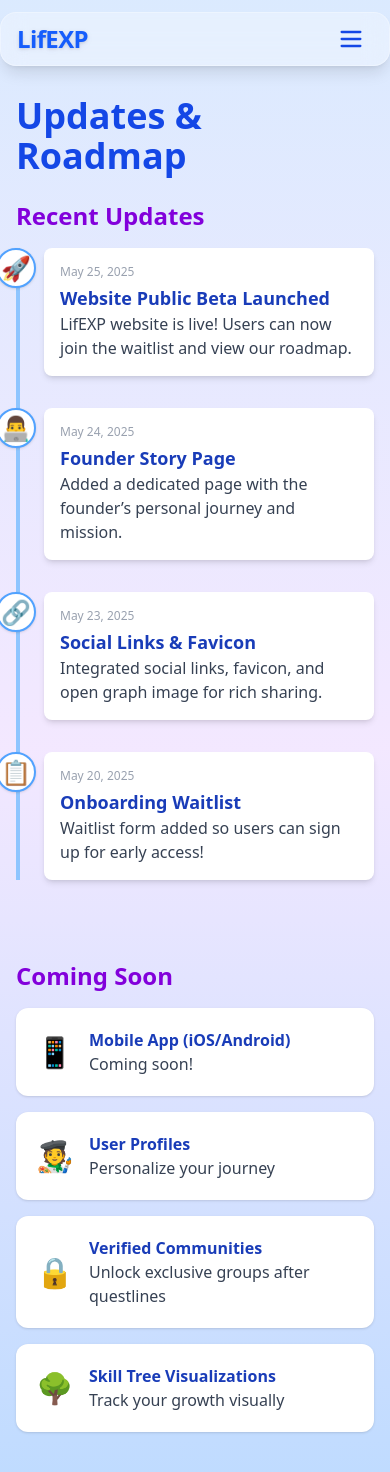
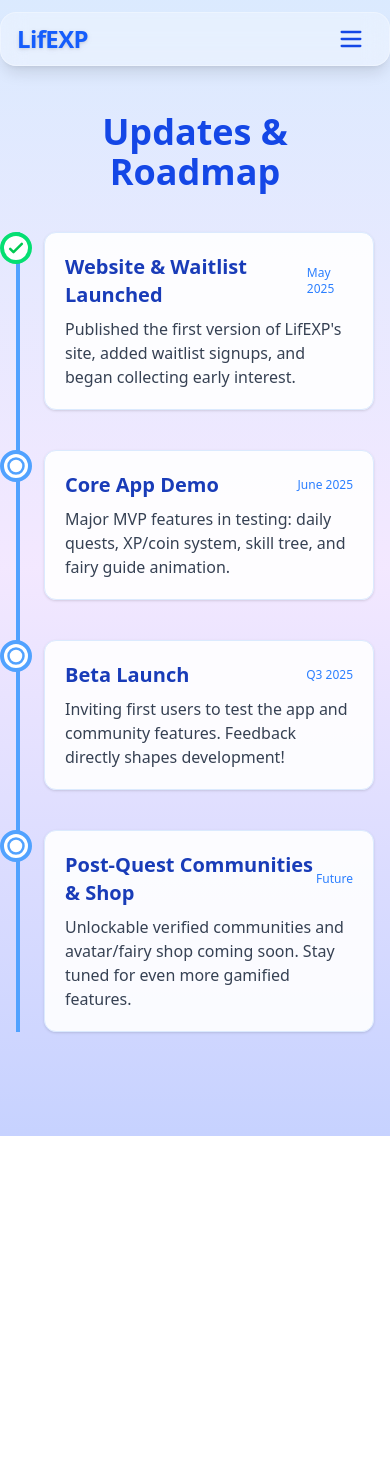
Before and after one commit to LifEXPAdmin/lifexp-website, a React (Vite) app: page /updates in a window 390 px wide. Shown: the top 1472 px of the page. After the commit the page ends 1136 px from the top, so only its background shows below. Built offline with nearby package versions, Linux system fonts and the light colour scheme.

Commit message:
Update UpdatesPage to new timeline & roadmap style

```diff
--- a/src/components/UpdatesPage.jsx
+++ b/src/components/UpdatesPage.jsx
@@ -1,74 +1,65 @@
 import React from "react";
 
+// Example updates (replace with your own milestones!)
 const updates = [
   {
-    date: "May 25, 2025",
-    title: "Website Public Beta Launched",
-    desc: "LifEXP website is live! Users can now join the waitlist and view our roadmap.",
-    emoji: "🚀",
+    date: "May 2025",
+    title: "Website & Waitlist Launched",
+    description: "Published the first version of LifEXP's site, added waitlist signups, and began collecting early interest.",
+    complete: true
   },
   {
-    date: "May 24, 2025",
-    title: "Founder Story Page",
-    desc: "Added a dedicated page with the founder’s personal journey and mission.",
-    emoji: "👨‍💻",
+    date: "June 2025",
+    title: "Core App Demo",
+    description: "Major MVP features in testing: daily quests, XP/coin system, skill tree, and fairy guide animation.",
+    complete: false
   },
   {
-    date: "May 23, 2025",
-    title: "Social Links & Favicon",
-    desc: "Integrated social links, favicon, and open graph image for rich sharing.",
-    emoji: "🔗",
+    date: "Q3 2025",
+    title: "Beta Launch",
+    description: "Inviting first users to test the app and community features. Feedback directly shapes development!",
+    complete: false
   },
   {
-    date: "May 20, 2025",
-    title: "Onboarding Waitlist",
-    desc: "Waitlist form added so users can sign up for early access!",
-    emoji: "📋",
-  },
-];
-
-const roadmap = [
-  { title: "Mobile App (iOS/Android)", desc: "Coming soon!", emoji: "📱" },
-  { title: "User Profiles", desc: "Personalize your journey", emoji: "🧑‍🎨" },
-  { title: "Verified Communities", desc: "Unlock exclusive groups after questlines", emoji: "🔒" },
-  { title: "Skill Tree Visualizations", desc: "Track your growth visually", emoji: "🌳" },
+    date: "Future",
+    title: "Post-Quest Communities & Shop",
+    description: "Unlockable verified communities and avatar/fairy shop coming soon. Stay tuned for even more gamified features.",
+    complete: false
+  }
 ];
 
 export default function UpdatesPage() {
   return (
-    <div className="min-h-screen pt-24 pb-16 px-4 md:px-0 bg-gradient-to-b from-blue-100 via-purple-100 to-blue-200 flex flex-col items-center">
-      <h1 className="text-4xl font-bold text-blue-700 mb-6">Updates & Roadmap</h1>
-
-      <section className="w-full max-w-2xl mb-12">
-        <h2 className="text-2xl font-semibold text-purple-700 mb-4">Recent Updates</h2>
-        <ol className="relative border-l-4 border-blue-300">
-          {updates.map((u, i) => (
-            <li key={i} className="mb-8 ml-6">
-              <span className="absolute -left-6 flex items-center justify-center w-10 h-10 bg-white rounded-full border-2 border-blue-400 text-2xl shadow">{u.emoji}</span>
-              <div className="bg-white bg-opacity-80 rounded-lg shadow-md p-4">
-                <span className="block text-xs text-gray-400 mb-1">{u.date}</span>
-                <h3 className="text-lg font-bold text-blue-800">{u.title}</h3>
-                <p className="text-gray-700">{u.desc}</p>
+    <div className="min-h-screen pt-28 pb-16 px-4 bg-gradient-to-b from-blue-100 via-purple-100 to-indigo-200 flex flex-col items-center">
+      <h1 className="text-4xl md:text-5xl font-extrabold text-blue-700 mb-10 text-center">
+        Updates & Roadmap
+      </h1>
+      <div className="max-w-2xl w-full">
+        <ol className="relative border-l-4 border-blue-400">
+          {updates.map((item, idx) => (
+            <li key={idx} className="mb-10 ml-6">
+              <span className={`absolute flex items-center justify-center w-8 h-8 bg-white border-4 ${item.complete ? "border-green-400" : "border-blue-400"} rounded-full -left-5`}>
+                {item.complete ? (
+                  <svg className="w-5 h-5 text-green-500" fill="none" stroke="currentColor" strokeWidth={3} viewBox="0 0 24 24">
+                    <path strokeLinecap="round" strokeLinejoin="round" d="M5 13l4 4L19 7" />
+                  </svg>
+                ) : (
+                  <svg className="w-5 h-5 text-blue-400" fill="none" stroke="currentColor" strokeWidth={3} viewBox="0 0 24 24">
+                    <circle cx="12" cy="12" r="9" />
+                  </svg>
+                )}
+              </span>
+              <div className="bg-white/90 rounded-xl shadow p-5 border border-blue-100 hover:shadow-lg transition">
+                <div className="flex justify-between items-center mb-2">
+                  <h3 className="text-xl font-bold text-blue-800">{item.title}</h3>
+                  <span className="text-xs text-blue-500 font-medium">{item.date}</span>
+                </div>
+                <p className="text-gray-700">{item.description}</p>
               </div>
             </li>
           ))}
         </ol>
-      </section>
-
-      <section className="w-full max-w-2xl">
-        <h2 className="text-2xl font-semibold text-purple-700 mb-4">Coming Soon</h2>
-        <div className="grid gap-4 md:grid-cols-2">
-          {roadmap.map((r, i) => (
-            <div key={i} className="bg-white bg-opacity-80 rounded-xl shadow p-5 flex items-center gap-4">
-              <span className="text-3xl">{r.emoji}</span>
-              <div>
-                <div className="font-bold text-blue-800">{r.title}</div>
-                <div className="text-gray-700">{r.desc}</div>
-              </div>
-            </div>
-          ))}
-        </div>
-      </section>
+      </div>
     </div>
   );
 }
```
